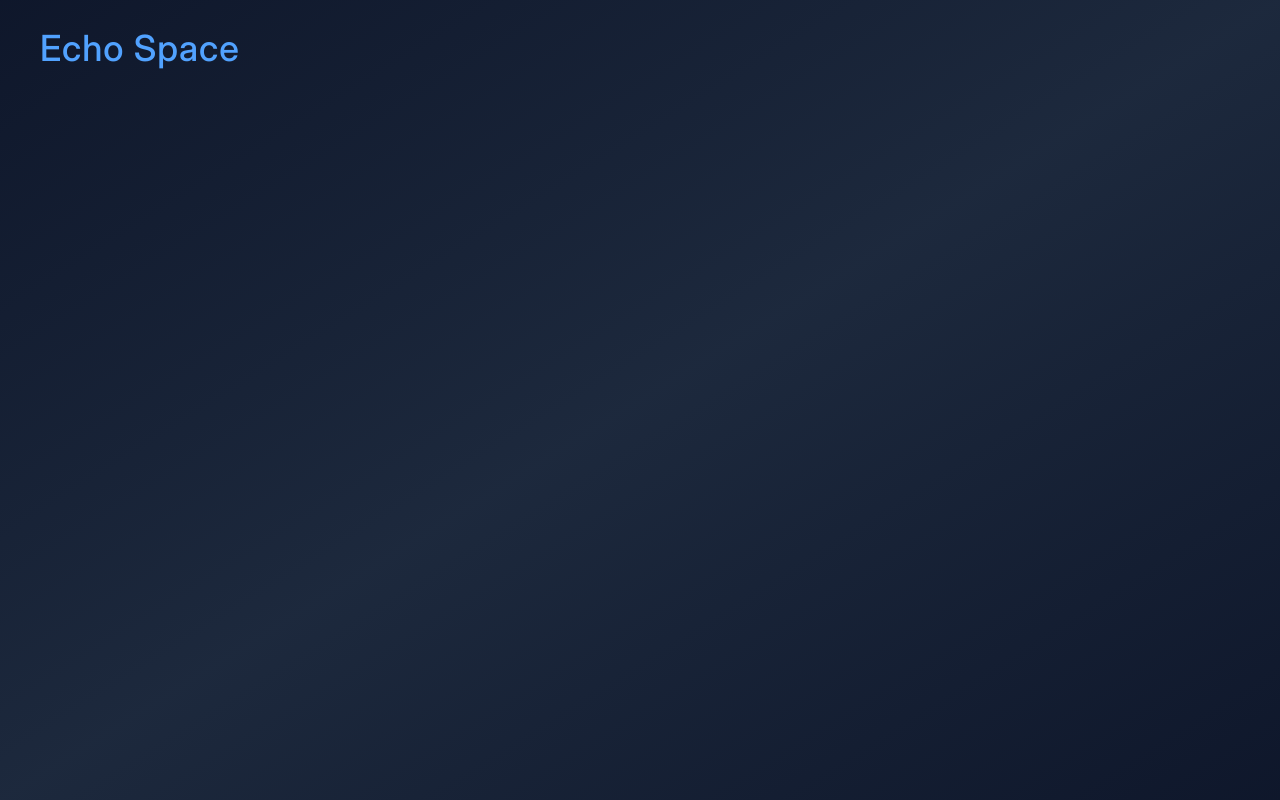
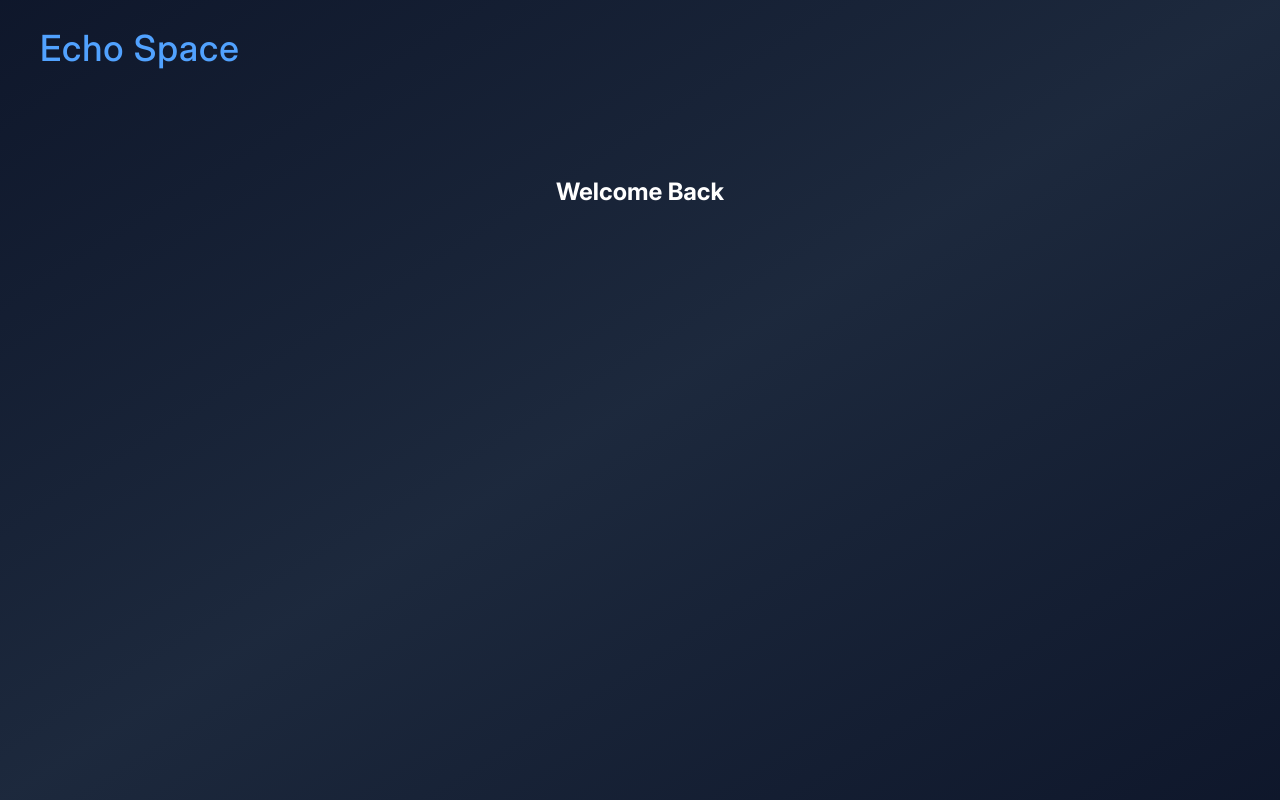
Before and after one commit to ruthlesscalm/echo-space, a React app in the folder frontend/: page /login in a window 1280 px wide. Built offline with nearby package versions, Linux system fonts and the light colour scheme; the HTML template or start-up script is replaced by a standard one.

Commit message:
Change syles for logotext and add Login page content

```diff
--- a/frontend/src/components/header/Header.jsx
+++ b/frontend/src/components/header/Header.jsx
@@ -19,7 +19,7 @@ const Header = () => {
   return (
     <header className="bg-linear-to-br from-slate-900 via-slate-800 to-slate-900 text-white flex justify-between px-5 py-3 items-center border-b border-slate-600">
       <div>
-        <LogoText />
+        <LogoText className="text-[clamp(18px,0.85vw+1rem,3.25rem)]" />
       </div>
       <SearchBar />
       <nav>
--- a/frontend/src/layouts/AuthLayout.jsx
+++ b/frontend/src/layouts/AuthLayout.jsx
@@ -3,7 +3,7 @@ import LogoText from "../components/LogoText";
 
 const AuthLayout = () => {
   return (
-    <div className="min-h-screen bg-linear-to-br from-slate-900 via-slate-800 to-slate-900 text-white">
+    <div className="flex flex-col gap-20 min-h-screen bg-linear-to-br from-slate-900 via-slate-800 to-slate-900 text-white">
       <header className="px-10 py-7">
         <LogoText className="text-4xl" />
       </header>
--- a/frontend/src/pages/Login.jsx
+++ b/frontend/src/pages/Login.jsx
@@ -1,7 +1,14 @@
-import LogoText from "../components/LogoText";
-
 const Login = () => {
-  return <></>;
+  return (
+    <div>
+      <div>
+        <h2 className="text-2xl font-bold text-white mb-6 text-center">
+          Welcome Back
+        </h2>
+      </div>
+      <form></form>
+    </div>
+  );
 };
 
 export default Login;
```
